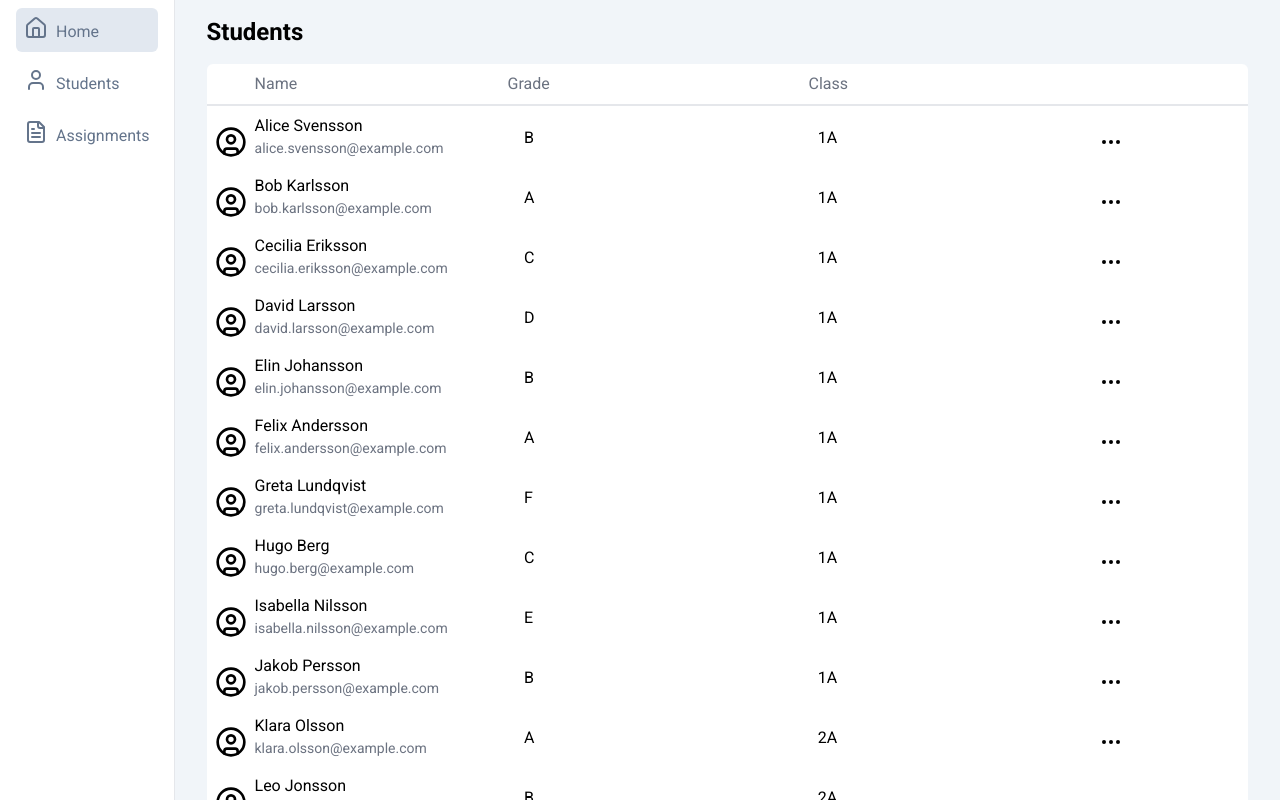
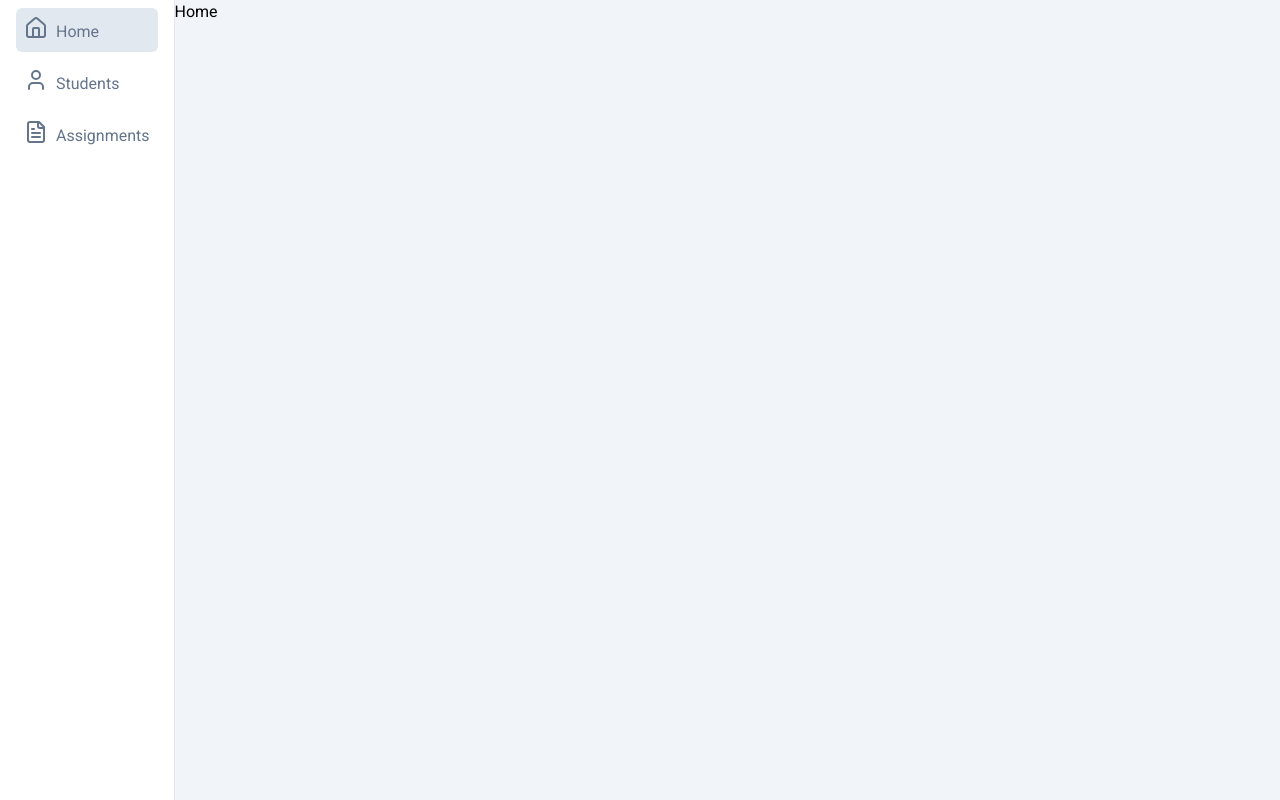
Before and after one commit to martensoderlind/bedomning, a Next.js app: page / in a window 1280 px wide. Shown: the top 800 px of the page. Built offline with nearby package versions, Linux system fonts and the light colour scheme.

Commit message:
page for the home route

```diff
--- a/src/app/page.tsx
+++ b/src/app/page.tsx
@@ -1,6 +1,3 @@
-import StudentList from "@/features/students/components/student-list";
-import React from "react";
-
 export default function Page() {
-  return <StudentList />;
+  return <div>Home</div>;
 }
```
